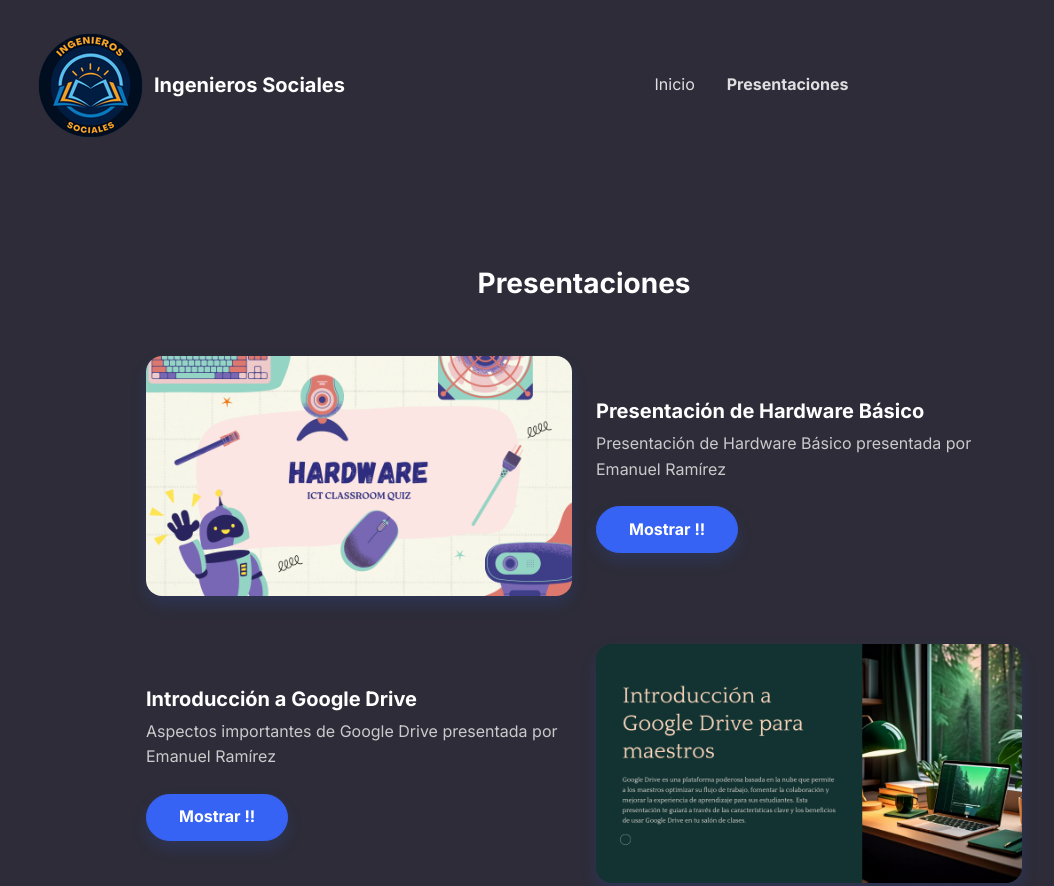
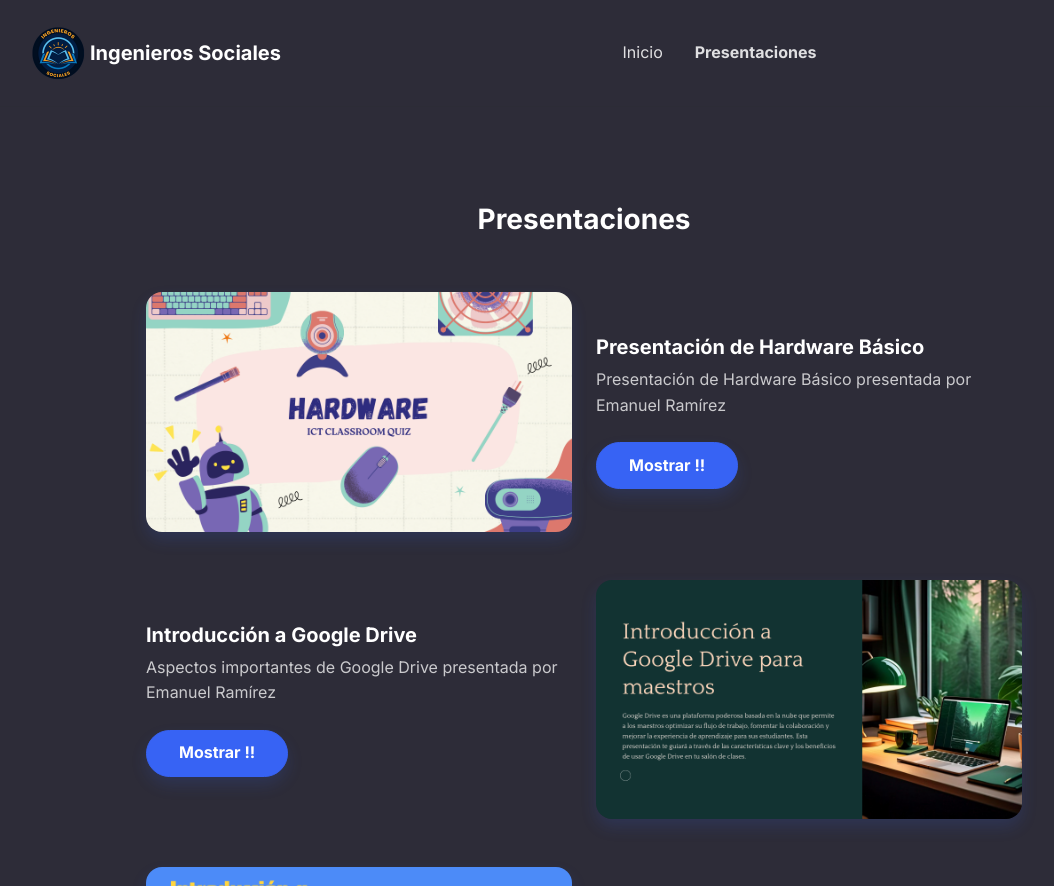
Before and after one commit to Ingenieros-Sociales/ingenieros-sociales.github.io, a plain HTML site: page presentaciones.html in a window 1280 px wide. Shown: the top 886 px of the page, without its empty margins (56-1110 px from the left). Drawn offline with Linux system fonts and the light colour scheme.

Commit message:
Agregar tamaño a la imagen nav de presentacion

```diff
--- a/presentaciones.html
+++ b/presentaciones.html
@@ -22,7 +22,7 @@
     >
       <div class="container">
         <a class="navbar-brand d-flex align-items-center" href="/"
-          ><img src="assets/img/icon/favicon.ico" width="128em" height="128em" alt="">
+          ><img class="navbar-icon" src="assets/img/icon/favicon.ico" width="128em" height="128em" alt="">
               <path
                 fill-rule="evenodd"
                 d="M0 10.5A1.5 1.5 0 0 1 1.5 9h1A1.5 1.5 0 0 1 4 10.5v1A1.5 1.5 0 0 1 2.5 13h-1A1.5 1.5 0 0 1 0 11.5zm1.5-.5a.5.5 0 0 0-.5.5v1a.5.5 0 0 0 .5.5h1a.5.5 0 0 0 .5-.5v-1a.5.5 0 0 0-.5-.5zm10.5.5A1.5 1.5 0 0 1 13.5 9h1a1.5 1.5 0 0 1 1.5 1.5v1a1.5 1.5 0 0 1-1.5 1.5h-1a1.5 1.5 0 0 1-1.5-1.5zm1.5-.5a.5.5 0 0 0-.5.5v1a.5.5 0 0 0 .5.5h1a.5.5 0 0 0 .5-.5v-1a.5.5 0 0 0-.5-.5zM6 4.5A1.5 1.5 0 0 1 7.5 3h1A1.5 1.5 0 0 1 10 4.5v1A1.5 1.5 0 0 1 8.5 7h-1A1.5 1.5 0 0 1 6 5.5zM7.5 4a.5.5 0 0 0-.5.5v1a.5.5 0 0 0 .5.5h1a.5.5 0 0 0 .5-.5v-1a.5.5 0 0 0-.5-.5z"
```
